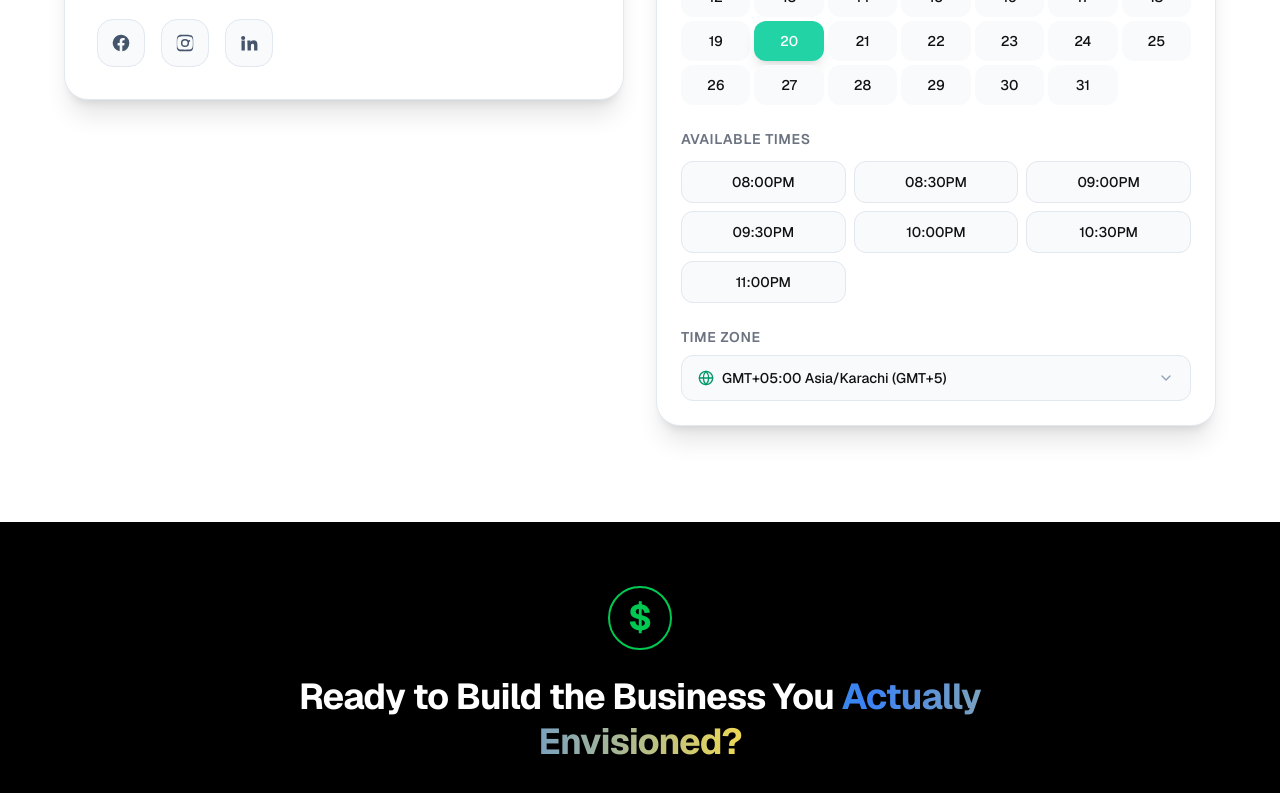
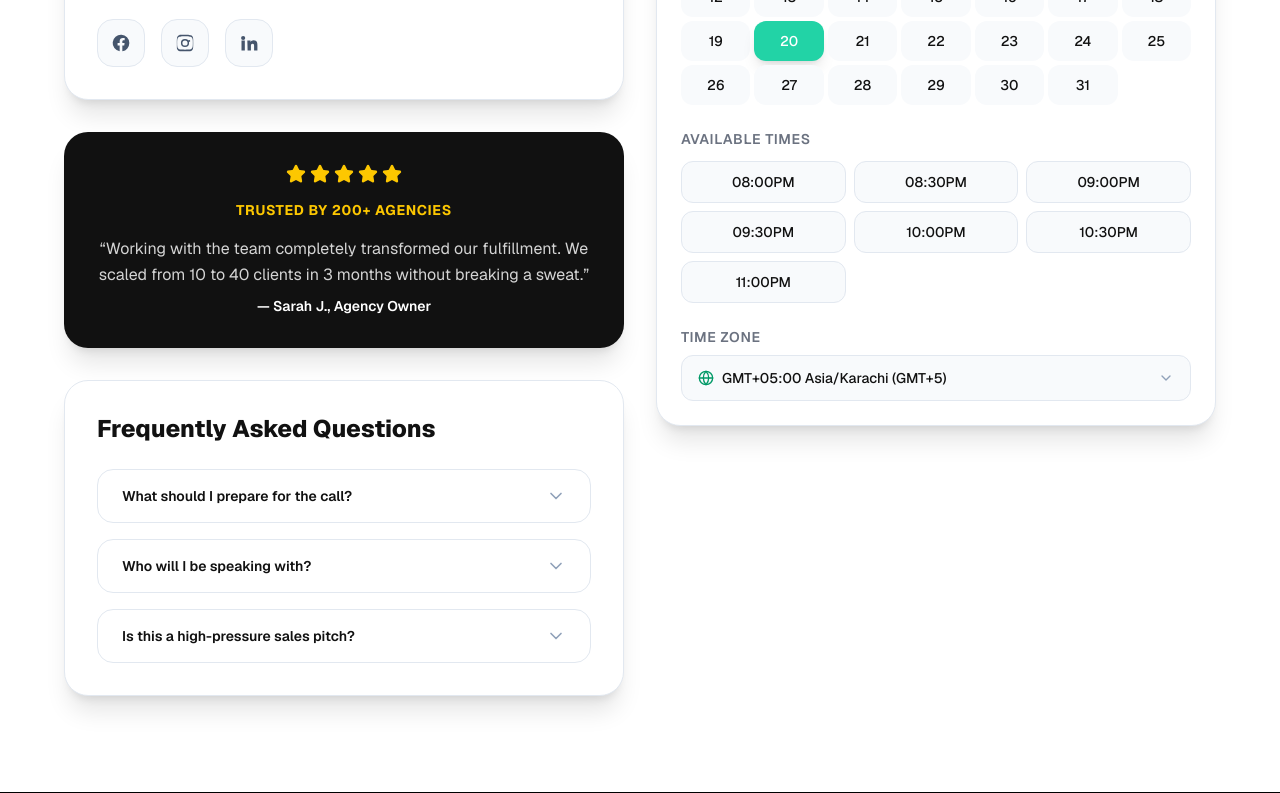
Before and after one commit to Muhammadkashifsaeed/heighlevel, a Next.js app: page /contact in a window 1280 px wide. Shown: the part 860-1653 px from the top of the page. Built offline with nearby package versions, Linux system fonts and the light colour scheme.

Commit message:
restore contact page with testimonial and FAQ sections

```diff
--- a/src/app/components/sections/DiscoveryCall.tsx
+++ b/src/app/components/sections/DiscoveryCall.tsx
@@ -293,6 +293,87 @@ export default function DiscoveryCall() {
                 ))}
               </div>
             </motion.div>
+
+            {/* Testimonial Box */}
+            <motion.div
+              initial={{ opacity: 0, x: -30 }}
+              whileInView={{ opacity: 1, x: 0 }}
+              viewport={{ once: true }}
+              transition={{ duration: 0.7, delay: 0.5 }}
+              className="rounded-3xl bg-[#111111] p-8 text-center shadow-xl"
+            >
+              <div className="flex justify-center gap-1">
+                {Array.from({ length: 5 }).map((_, i) => (
+                  <Star
+                    key={i}
+                    className="h-5 w-5 fill-yellow-400 text-yellow-400"
+                  />
+                ))}
+              </div>
+              <p className="mt-4 text-sm font-bold uppercase tracking-wider text-yellow-400">
+                Trusted by 200+ Agencies
+              </p>
+              <p className="mt-4 text-base leading-relaxed text-neutral-300">
+                &ldquo;Working with the team completely transformed our fulfillment.
+                We scaled from 10 to 40 clients in 3 months without breaking a
+                sweat.&rdquo;
+              </p>
+              <p className="mt-2 text-sm font-semibold text-white">
+                — Sarah J., Agency Owner
+              </p>
+            </motion.div>
+
+            {/* FAQ */}
+            <motion.div
+              initial={{ opacity: 0, x: -30 }}
+              whileInView={{ opacity: 1, x: 0 }}
+              viewport={{ once: true }}
+              transition={{ duration: 0.7, delay: 0.6 }}
+              className="rounded-3xl border border-slate-200 bg-white p-8 shadow-xl"
+            >
+              <h3 className="text-2xl font-extrabold text-[#111111]">
+                Frequently Asked Questions
+              </h3>
+              <div className="mt-6 space-y-4">
+                {faqs.map((faq, i) => (
+                  <div
+                    key={i}
+                    className="rounded-2xl border border-slate-200 transition-colors duration-300"
+                  >
+                    <button
+                      onClick={() =>
+                        setOpenFaq(openFaq === i ? null : i)
+                      }
+                      className="flex w-full items-center justify-between px-6 py-4 text-left"
+                    >
+                      <span
+                        className={`text-sm font-semibold transition-colors duration-300 ${
+                          openFaq === i ? "text-emerald-600" : "text-[#111111]"
+                        }`}
+                      >
+                        {faq.q}
+                      </span>
+                      {openFaq === i ? (
+                        <ChevronDown className="h-5 w-5 shrink-0 text-emerald-600" />
+                      ) : (
+                        <ChevronDown className="h-5 w-5 shrink-0 text-slate-400" />
+                      )}
+                    </button>
+                    <div
+                      className="overflow-hidden transition-all duration-300 ease-in-out"
+                      style={{
+                        maxHeight: openFaq === i ? "300px" : "0px",
+                        opacity: openFaq === i ? 1 : 0,
+                      }}
+                    >
+                      <p className="px-6 pb-4 text-sm leading-6 text-[#6B7280]">
+                        {faq.a}
+                      </p>
+                    </div>
+                  </div>
+                ))}
+              </div>
+            </motion.div>
           </div>
 
           {/* RIGHT SIDE - Booking Widget */}
```
